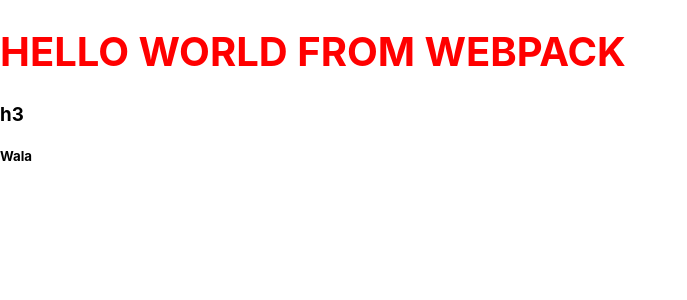
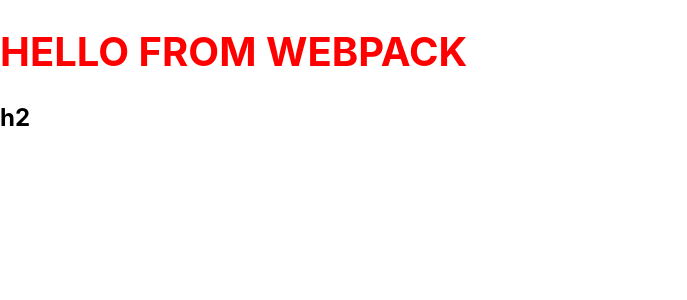
Before and after one commit to Alidhuniya/webpack-config-with-CRA, a React (Create React App) app: page / in a window 1280 px wide. Shown: the top 300 px of the page, without its empty margins (0-687 px from the left). Built offline with nearby package versions, Linux system fonts and the light colour scheme.

Commit message:
contenthash added and clean webpack for dist folder

```diff
--- a/package.json
+++ b/package.json
@@ -36,7 +36,9 @@
     "@babel/core": "^7.2.2",
     "@babel/preset-env": "^7.3.1",
     "babel-loader": "^8.0.5",
+    "clean-webpack-plugin": "3.0.0",
     "css-loader": "4.2.1",
+    "html-webpack-plugin": "^4.3.0",
     "sass": "1.26.10",
     "sass-loader": "9.0.3",
     "style-loader": "1.2.1",
--- a/src/App.js
+++ b/src/App.js
@@ -1,14 +1,11 @@
-import React from 'react';
+import React from 'react'
 import "./App.scss";
 
-function App() {
-  return (
-    <div>
-      <h1 className = "heading">Hello World from Webpack</h1>
-      <h3>h3</h3>
-      <h5>Wala</h5>
-    </div>
-  );
+export default function App() {
+    return (
+        <div>
+            <h1 className = "heading">Hello from webpack</h1>
+            <h2>h2</h2>
+        </div>
+    )
 }
-
-export default App;
--- a/webpack.config.js
+++ b/webpack.config.js
@@ -1,3 +1,4 @@
+const { CleanWebpackPlugin } = require('clean-webpack-plugin');
 const path = require('path');
 
 module.exports = {
@@ -8,9 +9,15 @@
   output: {
     path: path.join(__dirname, 'dist'),
     publicPath: '/dist/',
-    filename: "bundle.js",
+    filename: "bundle.[contenthash].js",
     chunkFilename: '[name].js'
   },
+
+  plugins: [
+    new CleanWebpackPlugin(), // help to clean dist folder generating new file with hash. This keeps one hash file with new generated hash
+
+     ],
+
   module: {
     rules: [{
       test: /.jsx?$/,
```
Also changed, not shown: 1 other file (tests, documents, lock files or other folders).
